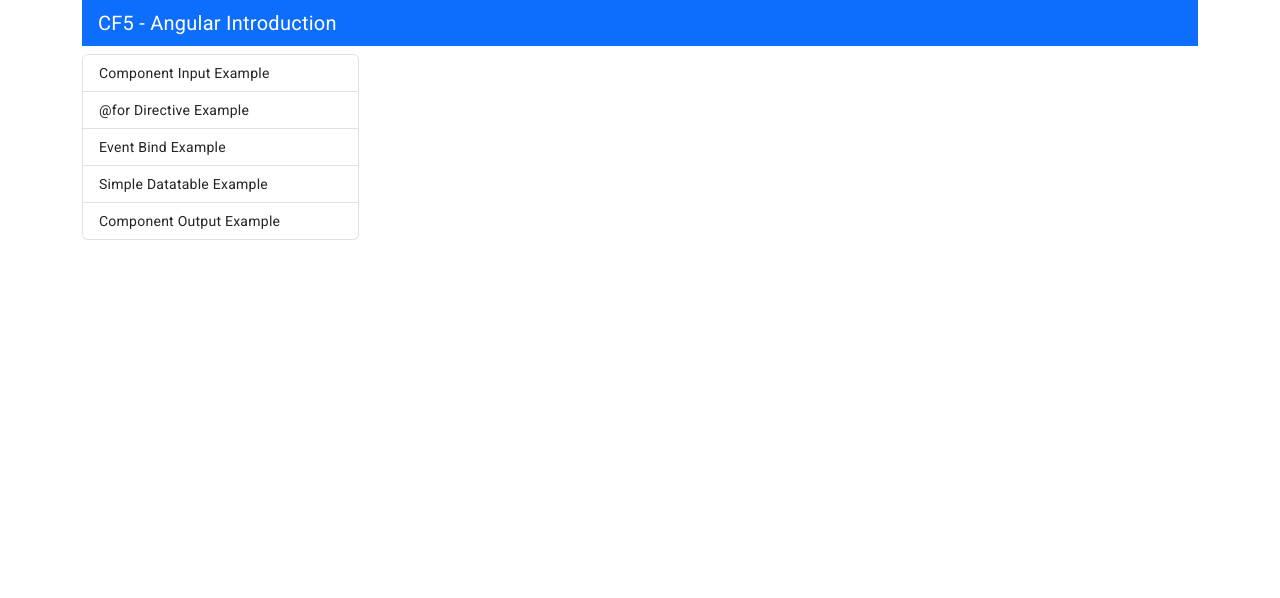
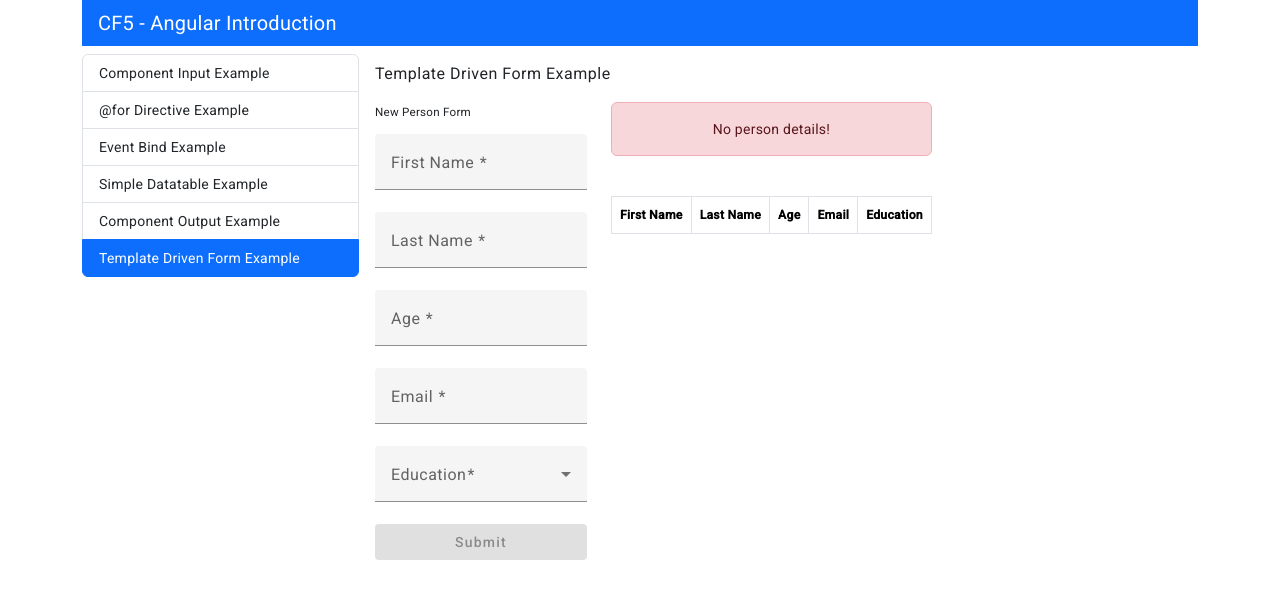
Before and after one commit to KoutoukidisPanagiotis/angular-introduction, an Angular app: page /template-driven-form-example in a window 1280 px wide. Before the commit this address led to /. Shown: the top 598 px of the page. Built offline with nearby package versions, Linux system fonts and the light colour scheme.

Commit message:
template driven form

```diff
--- a/src/app/app.routes.ts
+++ b/src/app/app.routes.ts
@@ -5,6 +5,7 @@ import { ComponentInputExampleComponent } from './components/component-input-exa
 import { ForDirectiveExampleComponent } from './components/for-directive-example/for-directive-example.component';
 import { SimpleDatatableExampleComponent } from './components/simple-datatable-example/simple-datatable-example.component';
 import { ComponentOutputExampleComponent } from './components/component-output-example/component-output-example.component';
+import { TemplateDrivenFormExampleComponent } from './components/template-driven-form-example/template-driven-form-example.component';
 
 export const routes: Routes = [
     {path: 'for-directive-example', component: ForDirectiveExampleComponent},
@@ -12,5 +13,6 @@ export const routes: Routes = [
     {path: 'event-bind-example', component: EventBindExampleComponent},
     {path: 'simple-datatable-example', component: SimpleDatatableExampleComponent},
     {path: "", component : WelcomeComponent},
-    {path: 'component-output-example', component: ComponentOutputExampleComponent}
+    {path: 'component-output-example', component: ComponentOutputExampleComponent},
+    {path: "template-driven-form-example", component: TemplateDrivenFormExampleComponent}
 ];
--- /dev/null
+++ b/src/app/components/eperson-template-driven-form/eperson-template-driven-form.component.html
@@ -0,0 +1,106 @@
+<div class="d-flex flex-column">
+    <h5>New Person Form</h5>
+
+    <form #form="ngForm" class="d-flex flex-column">
+      <mat-form-field>
+        <mat-label> First Name </mat-label>
+        <input
+          matInput
+          ngModel
+          required
+          type="text"
+          name="givenName"
+          #givenName="ngModel"
+        />
+        @if (givenName.errors && givenName.errors["required"]) {
+          <mat-error> First Name is required </mat-error>
+        }
+      </mat-form-field>
+      <mat-form-field>
+        <mat-label> Last Name </mat-label>
+        <input
+          matInput
+          ngModel
+          required
+          type="text"
+          name="surName"
+          #surName="ngModel"
+        />
+        @if (surName.errors && surName.errors["required"]) {
+          <mat-error> Last Name is required </mat-error>
+        }
+      </mat-form-field>
+      <mat-form-field>
+        <mat-label> Age </mat-label>
+        <input
+          matInput
+          ngModel
+          required
+          type="number"
+          min="18"
+          max="100"
+          name="age"
+          #age="ngModel"
+        />
+        @if (age.errors && age.errors["required"]) {
+          <mat-error> Age is required </mat-error>
+        }
+        @if (age.errors && age.errors["min"]) {
+          <mat-error>Age must be &geq; 18 </mat-error>
+        }
+        @if (age.errors && age.errors["max"]) {
+          <mat-error>Age must be &leq; 100 </mat-error>
+        }
+      </mat-form-field>
+      <mat-form-field>
+        <mat-label> Email </mat-label>
+        <input
+          matInput
+          ngModel
+          required
+          type="text"
+          pattern="[a-zA-Z0-9\.\-]+@[a-zA-Z0-9\.\-]+\.[a-zA-Z]{2,}"
+          name="email"
+          #email="ngModel"
+        />
+        @if (email.errors && email.errors["required"]) {
+          <mat-error> Email is required </mat-error>
+        }
+        @if (email.errors && email.errors["pattern"]) {
+          <mat-error> Invalid Email </mat-error>
+        }
+      </mat-form-field>
+      <mat-form-field>
+        <mat-label>Education</mat-label>
+        <mat-select
+          required
+          ngModel
+          name="education"
+          type="text"
+          #education="ngModel"
+        >
+          <mat-option value="Some college, no degree"
+            >Some college, no degree</mat-option
+          >
+          <mat-option value="Master’s degree">Master’s degree</mat-option>
+          <mat-option value="Bachelor’s degree">Bachelor’s degree</mat-option>
+          <mat-option value="Associate’s degree">Associate’s degree</mat-option>
+          <mat-option value="High school diploma or equivalent"
+            >High school diploma or equivalent</mat-option
+          >
+          <mat-option value="No formal education">No formal education</mat-option>
+        </mat-select>
+        @if (education.errors && education.errors["required"]) {
+          <mat-error> Education is required </mat-error>
+        }
+      </mat-form-field>
+    </form>
+    <button
+      (click)="onSubmit(form.value)"
+      mat-flat-button
+      color="primary"
+      [disabled]="form.invalid"
+    >
+      Submit
+    </button>
+  </div>
--- /dev/null
+++ b/src/app/components/eperson-template-driven-form/eperson-template-driven-form.component.ts
@@ -0,0 +1,28 @@
+import { Component, EventEmitter, Output } from '@angular/core';
+import { MatFormFieldModule } from '@angular/material/form-field';
+import { MatInputModule } from '@angular/material/input';
+import { MatSelectModule } from '@angular/material/select';
+import { MatButtonModule } from '@angular/material/button';
+import { FormsModule } from '@angular/forms';
+import { EPerson } from 'src/app/shared/interfaces/person';
+
+@Component({
+  selector: 'app-eperson-template-driven-form',
+  standalone: true,
+  imports: [
+    FormsModule,
+    MatFormFieldModule,
+    MatInputModule,
+    MatSelectModule,
+    MatButtonModule,
+  ],
+  templateUrl: './eperson-template-driven-form.component.html',
+  styleUrl: './eperson-template-driven-form.component.css',
+})
+export class EpersonTemplateDrivenFormComponent {
+  @Output() person = new EventEmitter<EPerson>();
+  onSubmit(value: any) {
+    console.log(value as EPerson);
+    this.person.emit(value as EPerson);
+  }
+}
--- a/src/app/components/list-group-menu/list-group-menu.component.ts
+++ b/src/app/components/list-group-menu/list-group-menu.component.ts
@@ -16,5 +16,6 @@ export class ListGroupMenuComponent {
     { text: 'Event Bind Example', routerLink: 'event-bind-example' },
     {text: 'Simple Datatable Example', routerLink: 'simple-datatable-example'},
     {text: 'Component Output Example', routerLink:'component-output-example'},
+    {text: 'Template Driven Form Example', routerLink: 'template-driven-form-example'}
   ];
 }
--- /dev/null
+++ b/src/app/components/template-driven-form-example/template-driven-form-example.component.html
@@ -0,0 +1,12 @@
+<h4>Template Driven Form Example</h4>
+
+<div class="d-flex gap-4">
+  <app-eperson-template-driven-form
+    (person)="onPerson($event)"
+  ></app-eperson-template-driven-form>
+
+  <div class="d-flex flex-column gap-4">
+    <app-person-table [person]="currentPerson"></app-person-table>
+    <app-simple-datatable [data]="persons"></app-simple-datatable>
+  </div>
+</div>
--- /dev/null
+++ b/src/app/components/template-driven-form-example/template-driven-form-example.component.ts
@@ -0,0 +1,26 @@
+import { Component } from '@angular/core';
+import { EpersonTemplateDrivenFormComponent } from '../eperson-template-driven-form/eperson-template-driven-form.component';
+import { EPerson } from 'src/app/shared/interfaces/person';
+import { PersonTableComponent } from '../person-table/person-table.component';
+import { SimpleDatatableComponent } from '../simple-datatable/simple-datatable.component';
+
+@Component({
+  selector: 'app-template-driven-form-example',
+  standalone: true,
+  imports: [
+    EpersonTemplateDrivenFormComponent,
+    PersonTableComponent,
+    SimpleDatatableComponent,
+  ],
+  templateUrl: './template-driven-form-example.component.html',
+  styleUrl: './template-driven-form-example.component.css',
+})
+export class TemplateDrivenFormExampleComponent {
+  currentPerson: EPerson;
+  persons: EPerson[] = [];
+
+  onPerson(person: EPerson) {
+    this.currentPerson = person;
+    this.persons.push(person);
+  }
+}
```
Also changed, not shown: src/app/components/eperson-template-driven-form/eperson-template-driven-form.component.css (added), src/app/components/template-driven-form-example/template-driven-form-example.component.css (added), 1 other file (tests, documents, lock files or other folders).
